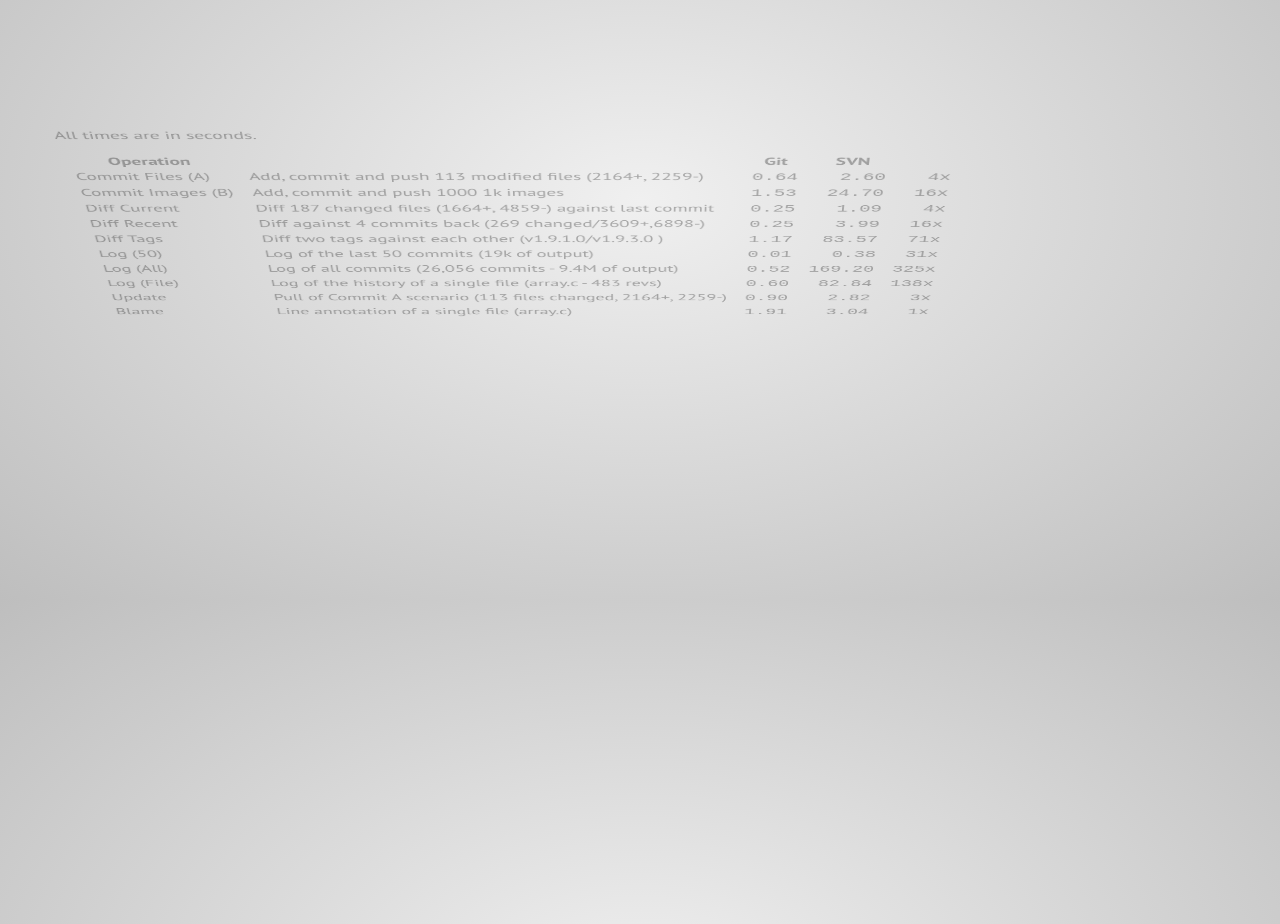
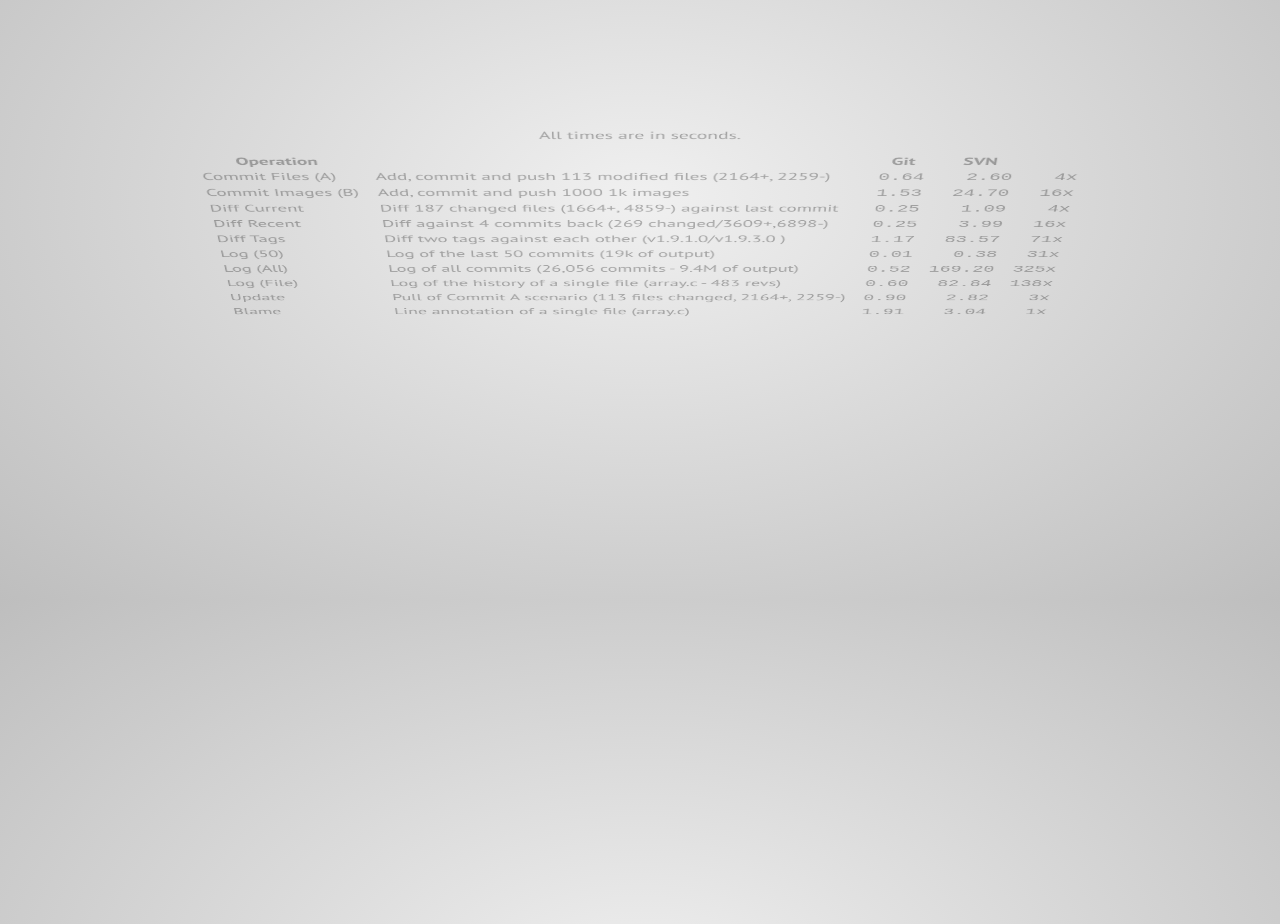
Before and after one commit to jdivy/jdivy.github.io, a website: page index.html in a window 1280 px wide. Shown: the part 1800-2724 px from the top of the page. Drawn offline with Linux system fonts and the light colour scheme.

Commit message:
Centering benchmarks.

```diff
--- a/css/presentation.css
+++ b/css/presentation.css
@@ -127,6 +127,10 @@
   font-size: 20px;
 }
 
+#benchmarks p {
+  text-align: center;
+}
+
 table.benchmarks tr td.number {
   text-align: right;
   font-family: monospace;
@@ -134,6 +138,11 @@
 
 table.benchmarks tr td {
   padding: 0 10px;
+}
+
+table.benchmarks {
+  margin-left: auto;
+  margin-right: auto;
 }
 
 #speaking-of {
```
